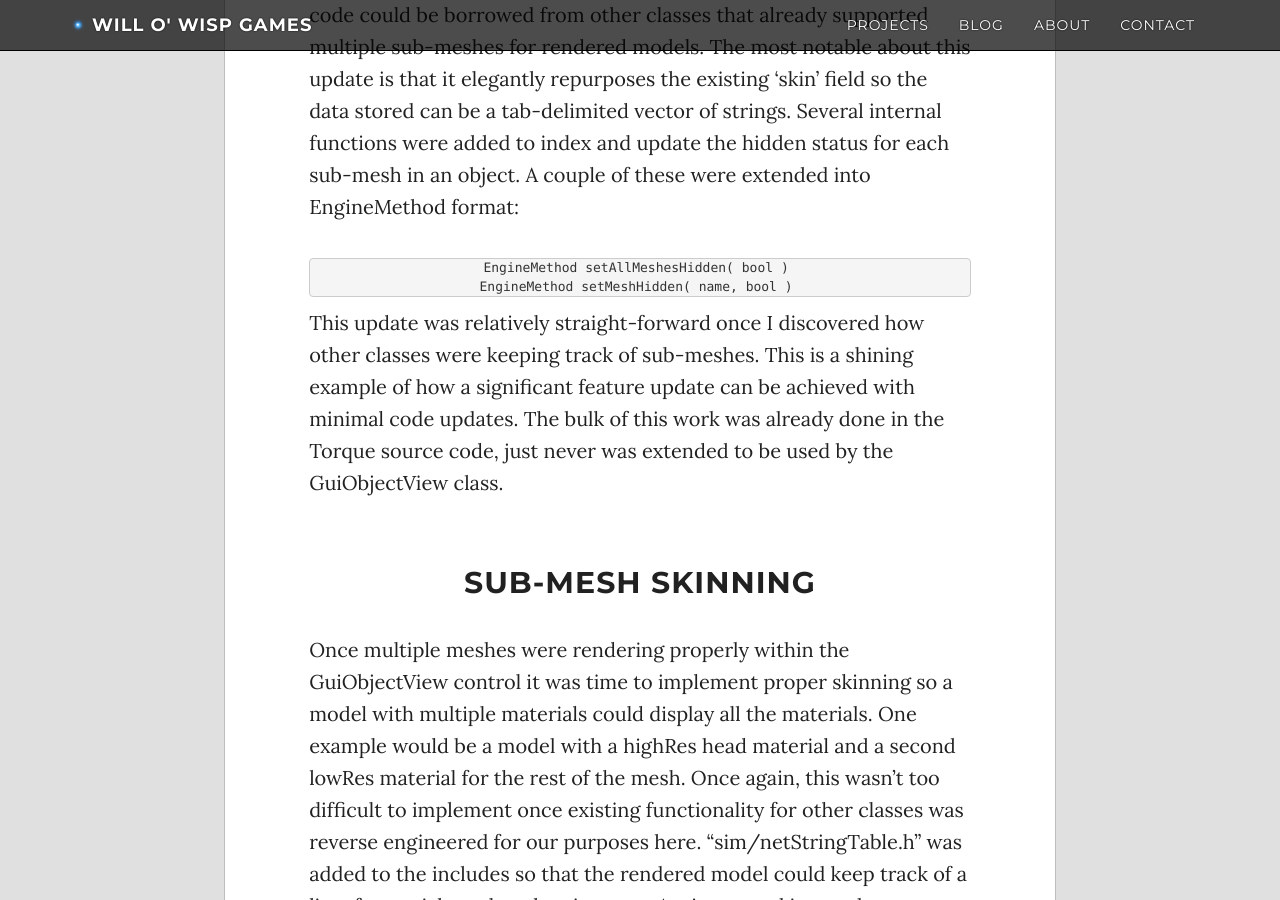
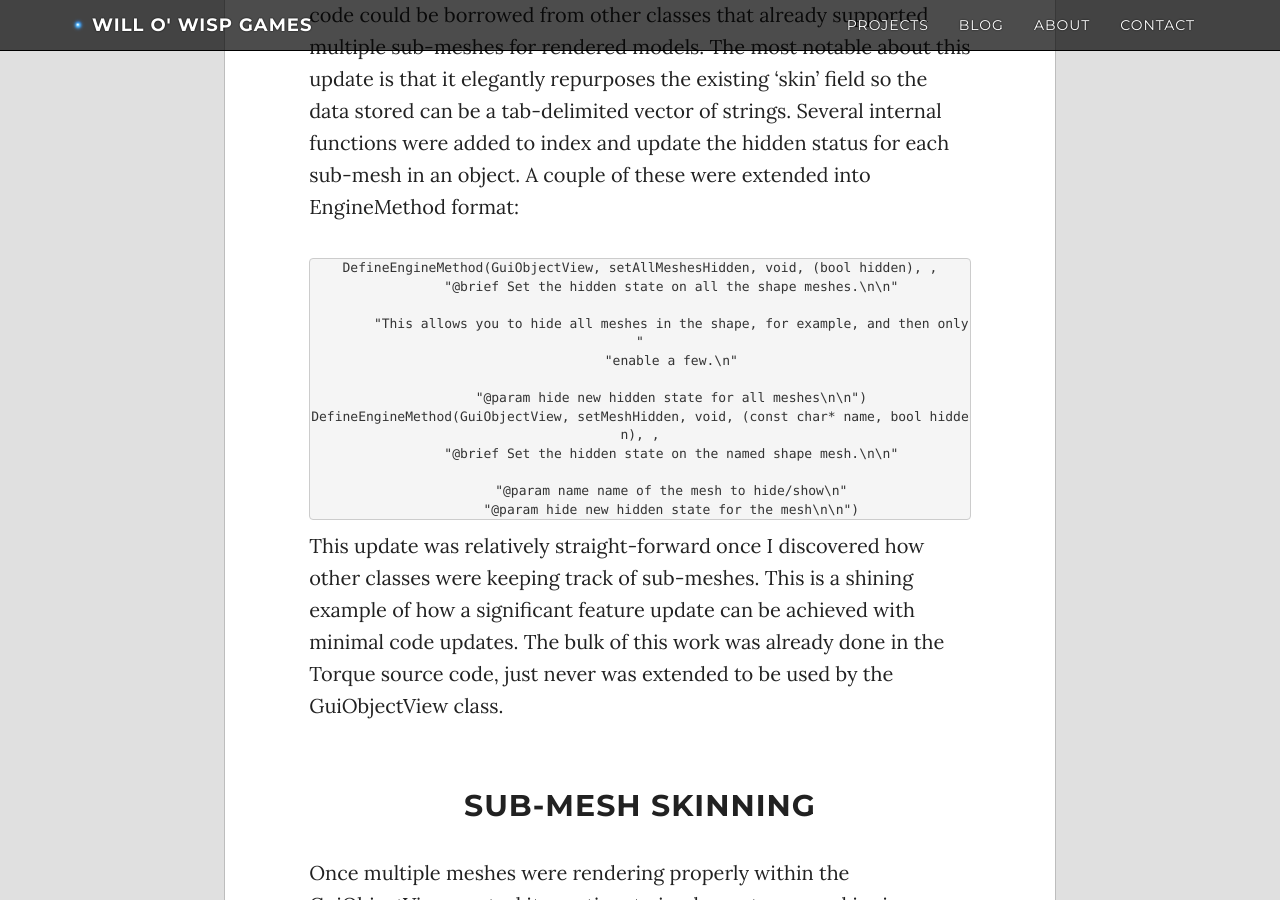
Before and after one commit to WilloWispGames/WilloWispGames.github.io, a Jekyll site: the page built from _posts/2016-09-15-ExtGuiObjView.md, in a window 1280 px wide and 900 px high, scrolled down 1648 px. Built offline with Jekyll 4.4.1, drawn with Linux system fonts in a browser that asks for light colours; nearby versions of some CDN libraries; comment, search, counter and statistics services are not loaded; a style sheet for code colours, icons or effects is not loaded.

Commit message:
Update 2016-09-15-ExtGuiObjView.md

```diff
--- a/_posts/2016-09-15-ExtGuiObjView.md
+++ b/_posts/2016-09-15-ExtGuiObjView.md
@@ -23,8 +23,18 @@ This extension of the GuiObjectView's source code began April 5th, 2016. During
 We wanted the GuiObjectView control to support the hiding/showing of sub-meshes within a model individually. The first step was to add "core/bitVector.h" to the includes. Including this class allowed for the creation of the mHiddenMeshes vector. Additionally, large amounts of code could be borrowed from other classes that already supported multiple sub-meshes for rendered models. The most notable about this update is that it elegantly repurposes the existing 'skin' field so the data stored can be a tab-delimited vector of strings. Several internal functions were added to index and update the hidden status for each sub-mesh in an object. A couple of these were extended into EngineMethod format:
 
 {% highlight cpp %}
-EngineMethod setAllMeshesHidden( bool )
-EngineMethod setMeshHidden( name, bool )
+DefineEngineMethod(GuiObjectView, setAllMeshesHidden, void, (bool hidden), ,
+	"@brief Set the hidden state on all the shape meshes.\n\n"
+
+	"This allows you to hide all meshes in the shape, for example, and then only "
+	"enable a few.\n"
+
+	"@param hide new hidden state for all meshes\n\n")
+DefineEngineMethod(GuiObjectView, setMeshHidden, void, (const char* name, bool hidden), ,
+	"@brief Set the hidden state on the named shape mesh.\n\n"
+
+	"@param name name of the mesh to hide/show\n"
+	"@param hide new hidden state for the mesh\n\n")
 {% endhighlight %}
 
 This update was relatively straight-forward once I discovered how other classes were keeping track of sub-meshes. This is a shining example of how a significant feature update can be achieved with minimal code updates. The bulk of this work was already done in the Torque source code, just never was extended to be used by the GuiObjectView class.
```
